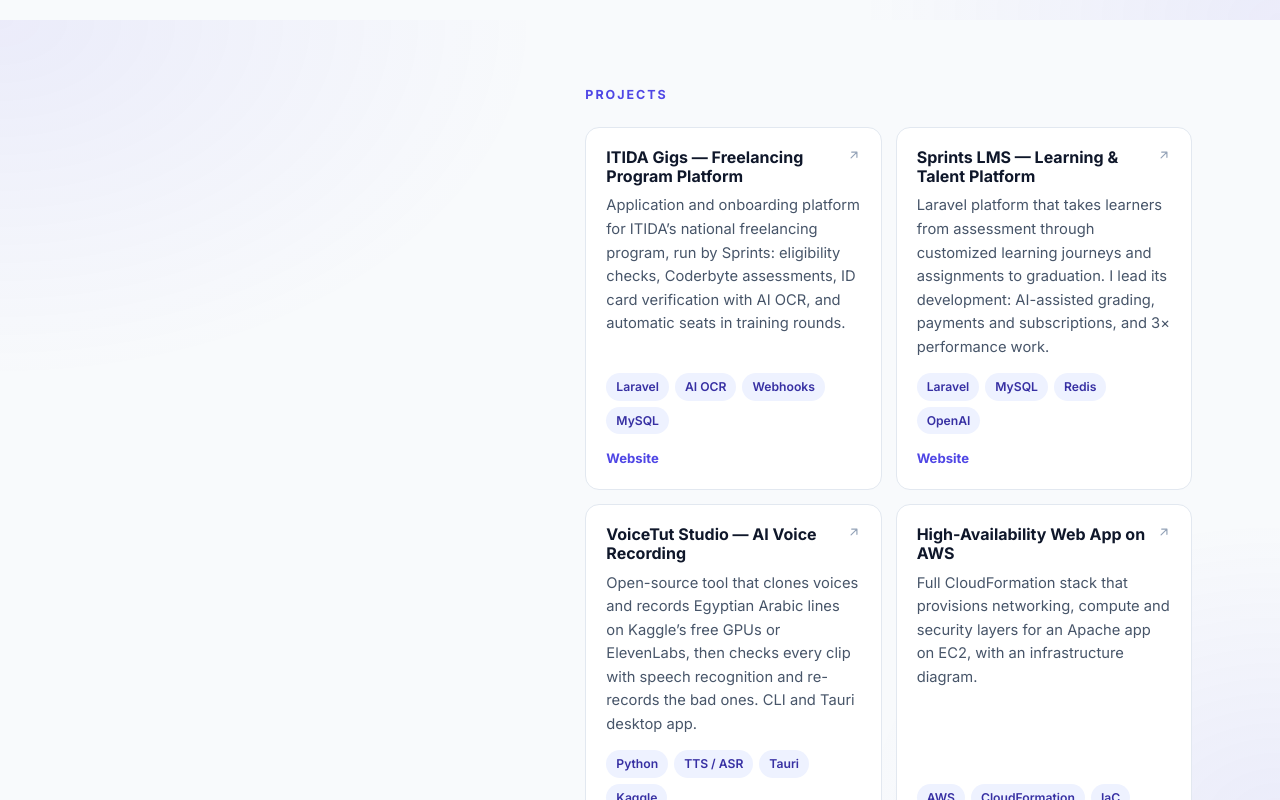
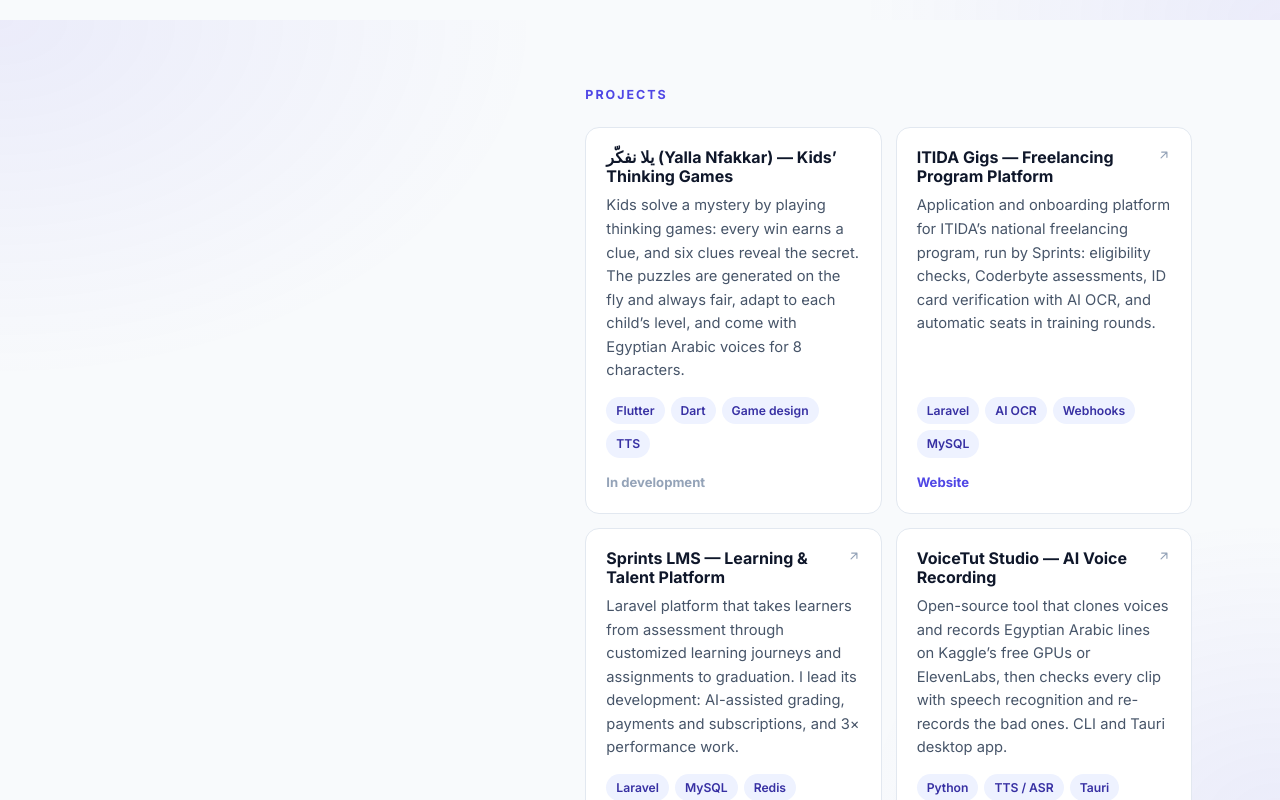
Before and after one commit to eslam-sprints/portfolio, a React (Vite) app: page / in a window 1280 px wide. Shown: the part 2380-3180 px from the top of the page. Built offline with nearby package versions, Linux system fonts and the light colour scheme.

Commit message:
Add Yalla Nfakkar to projects, with support for cards without a link

```diff
--- a/src/components/Sections.jsx
+++ b/src/components/Sections.jsx
@@ -168,16 +168,28 @@ export function Projects() {
   return (
     <Section id="projects" title="Projects">
       <div className="grid">
-        {projects.map((project) => (
-          <a key={project.title} className="project card" href={project.url} target="_blank" rel="noreferrer">
+        {projects.map((project) => {
+          const content = (
+            <>
               <h3>
-              {project.title} <ArrowIcon />
+                {project.title} {project.url && <ArrowIcon />}
               </h3>
               <p>{project.description}</p>
               <Tags items={project.tags} />
               <span className="project-link">{project.linkLabel}</span>
+            </>
+          )
+          // Projects without a public link (private repo, unreleased app) render as a plain card.
+          return project.url ? (
+            <a key={project.title} className="project card" href={project.url} target="_blank" rel="noreferrer">
+              {content}
             </a>
-        ))}
+          ) : (
+            <article key={project.title} className="project card no-link">
+              {content}
+            </article>
+          )
+        })}
       </div>
     </Section>
   )
--- a/src/data/profile.js
+++ b/src/data/profile.js
@@ -88,6 +88,13 @@ export const experience = [
 ]
 
 export const projects = [
+  {
+    title: 'يلا نفكّر (Yalla Nfakkar) — Kids’ Thinking Games',
+    description:
+      'Kids solve a mystery by playing thinking games: every win earns a clue, and six clues reveal the secret. The puzzles are generated on the fly and always fair, adapt to each child’s level, and come with Egyptian Arabic voices for 8 characters.',
+    tags: ['Flutter', 'Dart', 'Game design', 'TTS'],
+    linkLabel: 'In development',
+  },
   {
     title: 'ITIDA Gigs — Freelancing Program Platform',
     description:
--- a/src/index.css
+++ b/src/index.css
@@ -199,6 +199,8 @@ main { padding: 80px 0 40px; }
 .project:hover h3 svg { color: var(--accent); transform: translate(2px, -2px); }
 .project p { color: var(--muted); margin: 8px 0 0; font-size: .92rem; flex: 1; }
 .project-link { margin-top: 14px; font-size: .82rem; font-weight: 700; color: var(--accent); }
+.project.no-link:hover { transform: none; box-shadow: none; }
+.project.no-link .project-link { color: var(--subtle); }
 
 /* skills */
 .skills { display: grid; grid-template-columns: repeat(2, minmax(0, 1fr)); gap: 24px 28px; }
```
Lines whose indentation alone changed are shown as unchanged.
